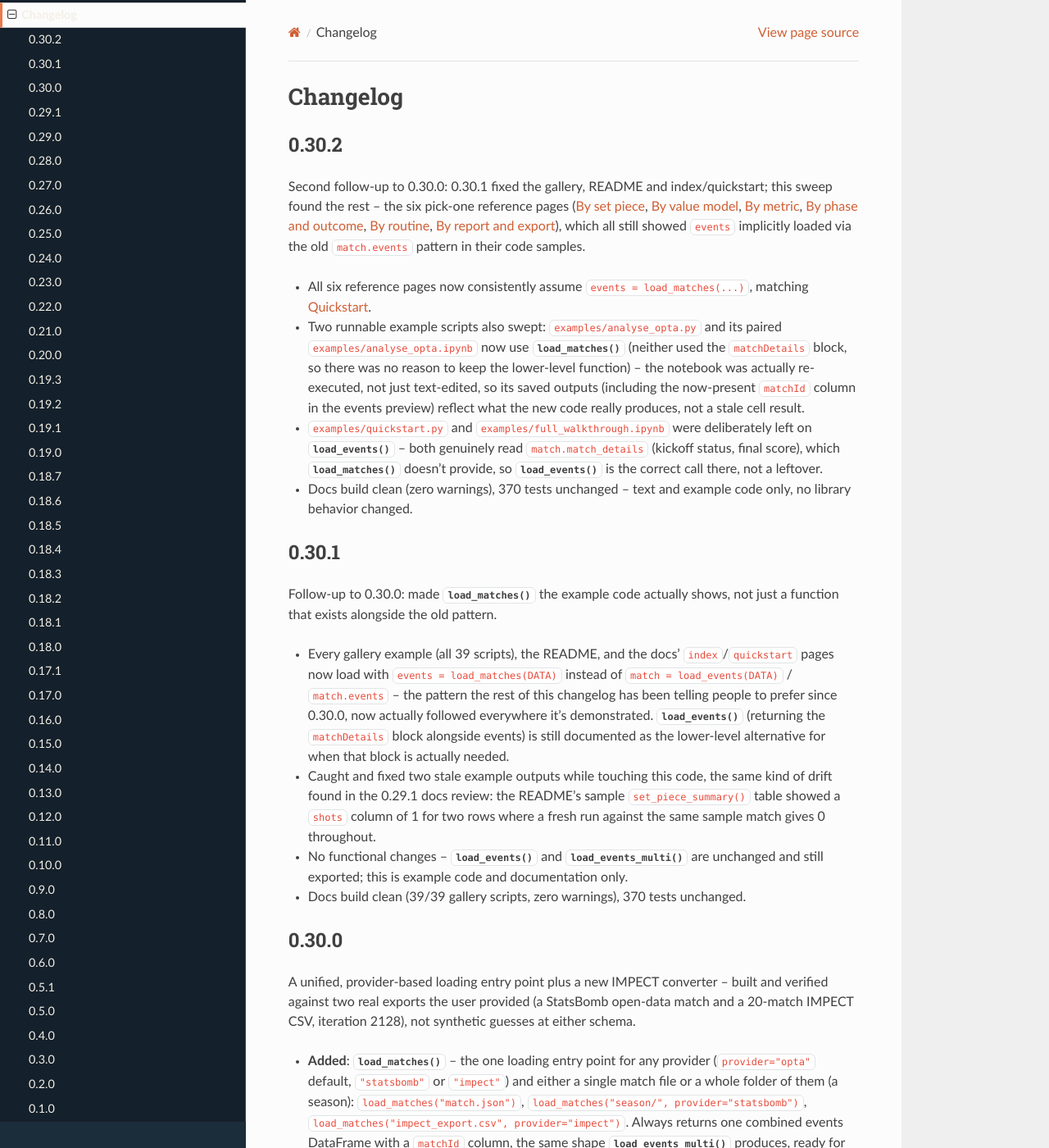
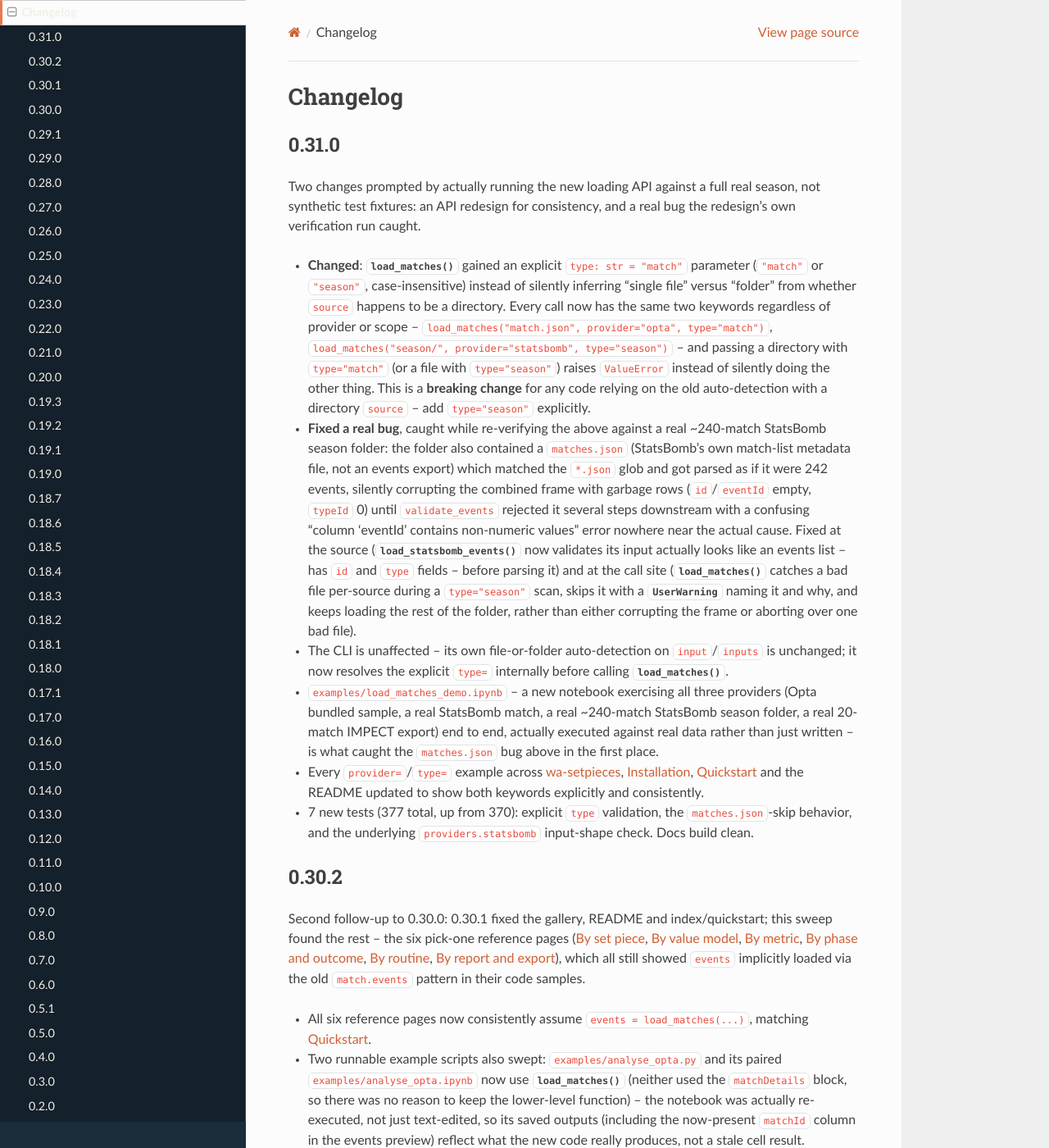
Before and after one commit to marclamberts/waltzinganalytics, a Sphinx documentation site: the page built from docs/source/changelog.rst, in a window 1280 px wide and 1400 px high. Shown: the whole window at 82% size. Built offline with Sphinx 7.4.7 and the Read the Docs theme 3.1.0, drawn with Linux system fonts in a browser that asks for light colours; pages that are not in the unit, such as notebooks, are missing from menus.

Commit message:
Add explicit type=match/season to load_matches; fix a real bug it caught
The user pointed out that load_matches's example calls looked
inconsistent across providers -- one call had no provider arg, another
had a folder path with nothing in the call itself signaling that, a
third had a .csv extension as the only clue. Root cause: source's
file-vs-folder shape was silently auto-detected rather than stated.

load_matches(source, provider=..., type=...) now takes an explicit
type="match"|"season" alongside provider, so every call has the same
two keywords and the same shape regardless of source. Passing a
directory with type="match" (or a file with type="season") raises
ValueError instead of silently doing the other thing. This is a
breaking change for code relying on the old directory auto-detection --
add type="season" explicitly.

Built examples/load_matches_demo.ipynb to exercise all three providers
against real data (Opta bundled sample, a real StatsBomb match, a real
~240-match StatsBomb season folder, a real 20-match IMPECT export) and
actually ran it -- which caught a real bug: that StatsBomb folder also
had a matches.json (StatsBomb's own match-list metadata, not an events
export) that matched the *.json glob and got parsed as 242 garbage
event rows, corrupting the combined frame until validate_events
rejected it downstream with an error nowhere near the real cause. Fixed
at the source (load_statsbomb_events now validates its input actually
looks like an events list before parsing it) and at the call site
(load_matches skips an unparseable file during a season scan with a
clear warning, rather than corrupting the frame or aborting the whole
folder).

7 new tests (377 total), docs build clean, every provider=/type=
example across index/installation/quickstart/README updated to show
both keywords explicitly. Bump to 0.31.0.

Co-Authored-By: Claude Sonnet 5 <noreply@anthropic.com>

```diff
--- a/docs/source/changelog.rst
+++ b/docs/source/changelog.rst
@@ -1,5 +1,57 @@
 Changelog
 =========
+
+0.31.0
+------
+
+Two changes prompted by actually running the new loading API against a
+full real season, not synthetic test fixtures: an API redesign for
+consistency, and a real bug the redesign's own verification run caught.
+
+- **Changed**: :func:`~wa_setpieces.load_matches` gained an explicit
+  ``type: str = "match"`` parameter (``"match"`` or ``"season"``,
+  case-insensitive) instead of silently inferring "single file" versus
+  "folder" from whether ``source`` happens to be a directory. Every call
+  now has the same two keywords regardless of provider or scope --
+  ``load_matches("match.json", provider="opta", type="match")``,
+  ``load_matches("season/", provider="statsbomb", type="season")`` --
+  and passing a directory with ``type="match"`` (or a file with
+  ``type="season"``) raises ``ValueError`` instead of silently doing the
+  other thing. This is a **breaking change** for any code relying on the
+  old auto-detection with a directory ``source`` -- add
+  ``type="season"`` explicitly.
+- **Fixed a real bug**, caught while re-verifying the above against a
+  real ~240-match StatsBomb season folder: the folder also contained a
+  ``matches.json`` (StatsBomb's own match-list metadata file, not an
+  events export) which matched the ``*.json`` glob and got parsed as if
+  it were 242 events, silently corrupting the combined frame with
+  garbage rows (``id``/``eventId`` empty, ``typeId`` 0) until
+  ``validate_events`` rejected it several steps downstream with a
+  confusing "column 'eventId' contains non-numeric values" error nowhere
+  near the actual cause. Fixed at the source
+  (:func:`~wa_setpieces.providers.statsbomb.load_statsbomb_events` now
+  validates its input actually looks like an events list -- has ``id``
+  and ``type`` fields -- before parsing it) and at the call site
+  (:func:`~wa_setpieces.load_matches` catches a bad file per-source
+  during a ``type="season"`` scan, skips it with a
+  :class:`UserWarning` naming it and why, and keeps loading the rest of
+  the folder, rather than either corrupting the frame or aborting over
+  one bad file).
+- The CLI is unaffected -- its own file-or-folder auto-detection on
+  ``input``/``inputs`` is unchanged; it now resolves the explicit
+  ``type=`` internally before calling :func:`load_matches`.
+- ``examples/load_matches_demo.ipynb`` -- a new notebook exercising all
+  three providers (Opta bundled sample, a real StatsBomb match, a real
+  ~240-match StatsBomb season folder, a real 20-match IMPECT export)
+  end to end, actually executed against real data rather than just
+  written -- is what caught the ``matches.json`` bug above in the first
+  place.
+- Every ``provider=``/``type=`` example across :doc:`index`,
+  :doc:`installation`, :doc:`quickstart` and the README updated to show
+  both keywords explicitly and consistently.
+- 7 new tests (377 total, up from 370): explicit ``type`` validation,
+  the ``matches.json``-skip behavior, and the underlying
+  ``providers.statsbomb`` input-shape check. Docs build clean.
 
 0.30.2
 ------
--- a/pyproject.toml
+++ b/pyproject.toml
@@ -4,7 +4,7 @@ build-backend = "setuptools.build_meta"
 
 [project]
 name = "wa-setpieces"
-version = "0.30.2"
+version = "0.31.0"
 description = "Set-piece metrics, benchmarked team/player ratings, added-value scoring and mplsoccer pitch visualizations (penalties, kick-offs, free kicks, corners, throw-ins, goal kicks) from Opta and StatsBomb event data, including second phases, xT, zones and retention"
 readme = "README.md"
 requires-python = ">=3.9"
```
Also changed, not shown: README.md (+11 -9 lines), docs/source/index.rst (+7 -4 lines), docs/source/installation.rst (+10 -6 lines), docs/source/quickstart.rst (+8 -7 lines), 6 other files.
